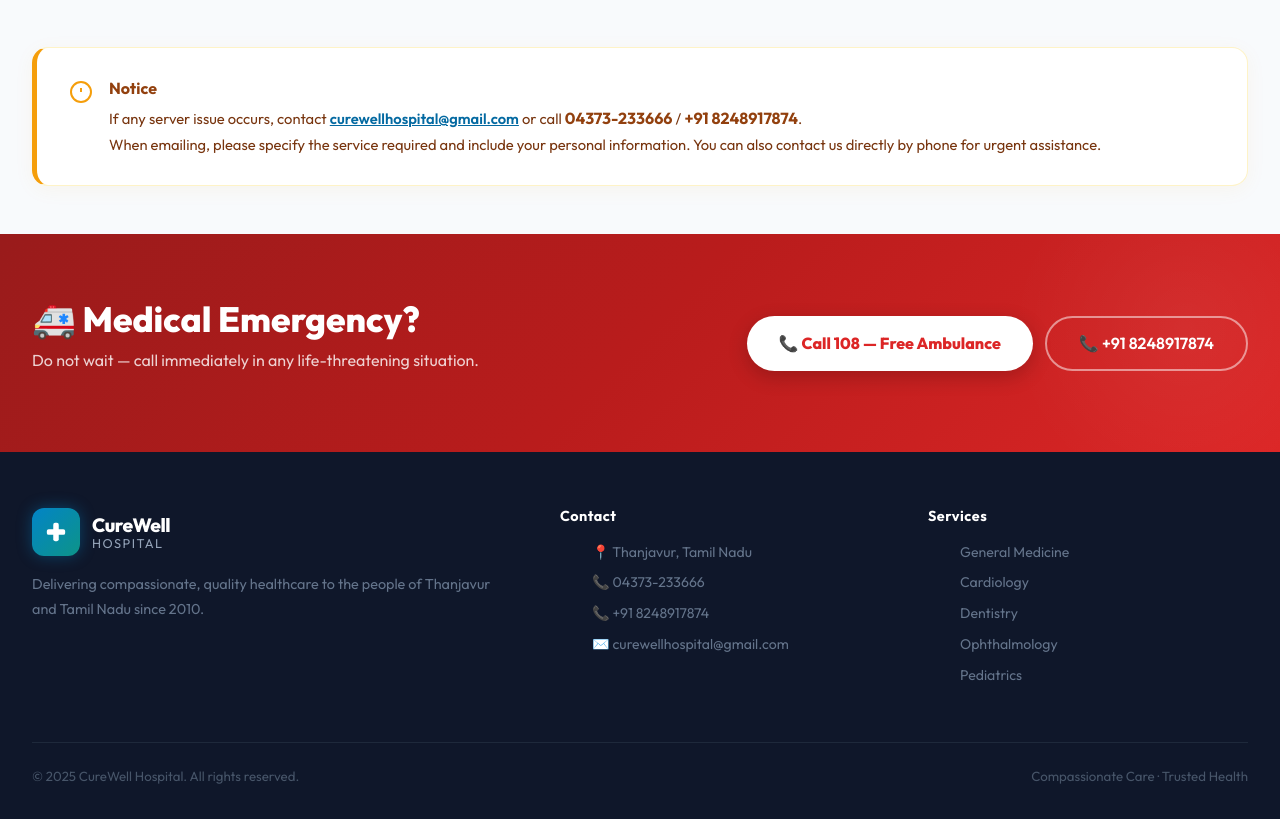
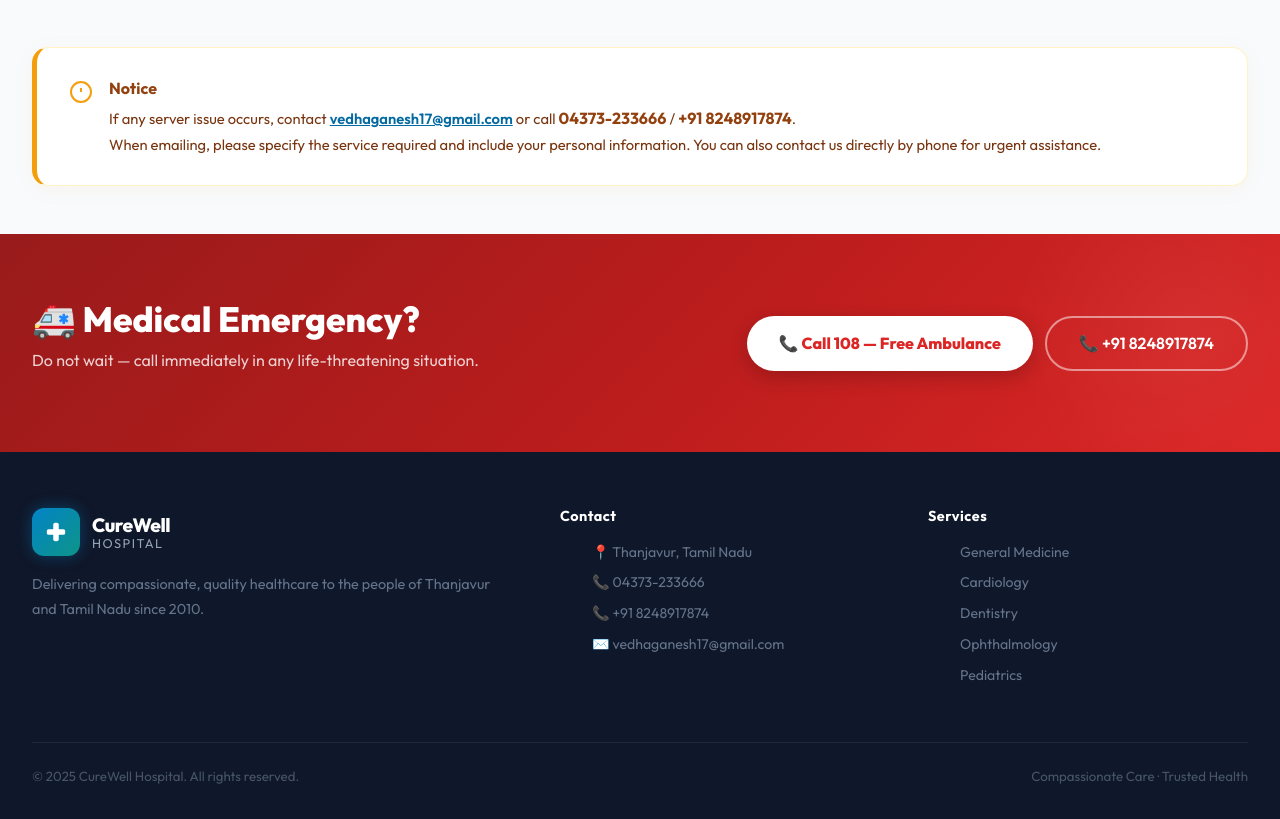
Before and after one commit to vedha728/Hosp-ABS, a Django app: page / in a window 1280 px wide. Shown: the part 1885-2704 px from the top of the page. Run offline with Django 5.2, Linux system fonts and the light colour scheme.

Commit message:
UI: Replace all contact email occurrences with vedhaganesh17@gmail.com

```diff
--- a/hosp/templates/hosp/index.html
+++ b/hosp/templates/hosp/index.html
@@ -628,7 +628,7 @@
       <div class="notice-body">
         <strong data-translate="notice_lbl">Notice</strong>
         <p>
-          <span data-translate="notice_txt1">If any server issue occurs, contact <a href="mailto:curewellhospital@gmail.com">curewellhospital@gmail.com</a> or call <strong>04373-233666</strong> / <strong>+91 8248917874</strong>.</span><br>
+          <span data-translate="notice_txt1">If any server issue occurs, contact <a href="mailto:vedhaganesh17@gmail.com">vedhaganesh17@gmail.com</a> or call <strong>04373-233666</strong> / <strong>+91 8248917874</strong>.</span><br>
           <span data-translate="notice_txt2">When emailing, please specify the service required and include your personal information.</span>
           <span data-translate="notice_txt3"> You can also contact us directly by phone for urgent assistance.</span>
         </p>
@@ -671,7 +671,7 @@
           <li data-translate="footer_addr">📍 Thanjavur, Tamil Nadu</li>
           <li><a href="tel:+914373233666">📞 04373-233666</a></li>
           <li><a href="tel:+918248917874">📞 +91 8248917874</a></li>
-          <li><a href="mailto:curewellhospital@gmail.com">✉️ curewellhospital@gmail.com</a></li>
+          <li><a href="mailto:vedhaganesh17@gmail.com">✉️ vedhaganesh17@gmail.com</a></li>
         </ul>
       </div>
       <div class="footer-col">
@@ -718,7 +718,7 @@
       mission_title: "Our Mission",
       mission_text: "To deliver high-quality, accessible, and affordable healthcare services with dedication, integrity, and clinical excellence — putting patients first, always.",
       notice_lbl: "Notice",
-      notice_txt1: `If any server issue occurs, contact <a href="mailto:curewellhospital@gmail.com">curewellhospital@gmail.com</a> or call <strong>04373-233666</strong> / <strong>+91 8248917874</strong>.`,
+      notice_txt1: `If any server issue occurs, contact <a href="mailto:vedhaganesh17@gmail.com">vedhaganesh17@gmail.com</a> or call <strong>04373-233666</strong> / <strong>+91 8248917874</strong>.`,
       notice_txt2: "When emailing, please specify the service required and include your personal information.",
       notice_txt3: " You can also contact us directly by phone for urgent assistance.",
       emerg_heading: "🚑 Medical Emergency?",
@@ -756,7 +756,7 @@
       mission_title: "எங்கள் பணி",
       mission_text: "அர்ப்பணிப்பு, நேர்மை மற்றும் மருத்துவச் சிறப்போடு கூடிய உயர்தர, மலிவு விலையிலான சுகாதாரச் சேவைகளை வழங்குதல்.",
       notice_lbl: "அறிவிப்பு",
-      notice_txt1: `ஏதேனும் சர்வர் பிரச்சனை ஏற்பட்டால், <a href="mailto:curewellhospital@gmail.com">curewellhospital@gmail.com</a> ஐ தொடர்பு கொள்ளவும் அல்லது <strong>04373-233666</strong> / <strong>+91 8248917874</strong> ஐ அழைக்கவும்.`,
+      notice_txt1: `ஏதேனும் சர்வர் பிரச்சனை ஏற்பட்டால், <a href="mailto:vedhaganesh17@gmail.com">vedhaganesh17@gmail.com</a> ஐ தொடர்பு கொள்ளவும் அல்லது <strong>04373-233666</strong> / <strong>+91 8248917874</strong> ஐ அழைக்கவும்.`,
       notice_txt2: "மின்னஞ்சல் அனுப்பும் போது, சேவை மற்றும் தனிப்பட்ட தகவல்களை குறிப்பிடவும்.",
       notice_txt3: " அவசர உதவிக்கு நேரடியாக தொலைபேசியிலும் தொடர்பு கொள்ளலாம்.",
       emerg_heading: "🚑 மருத்துவ அவசரநிலை?",
```
